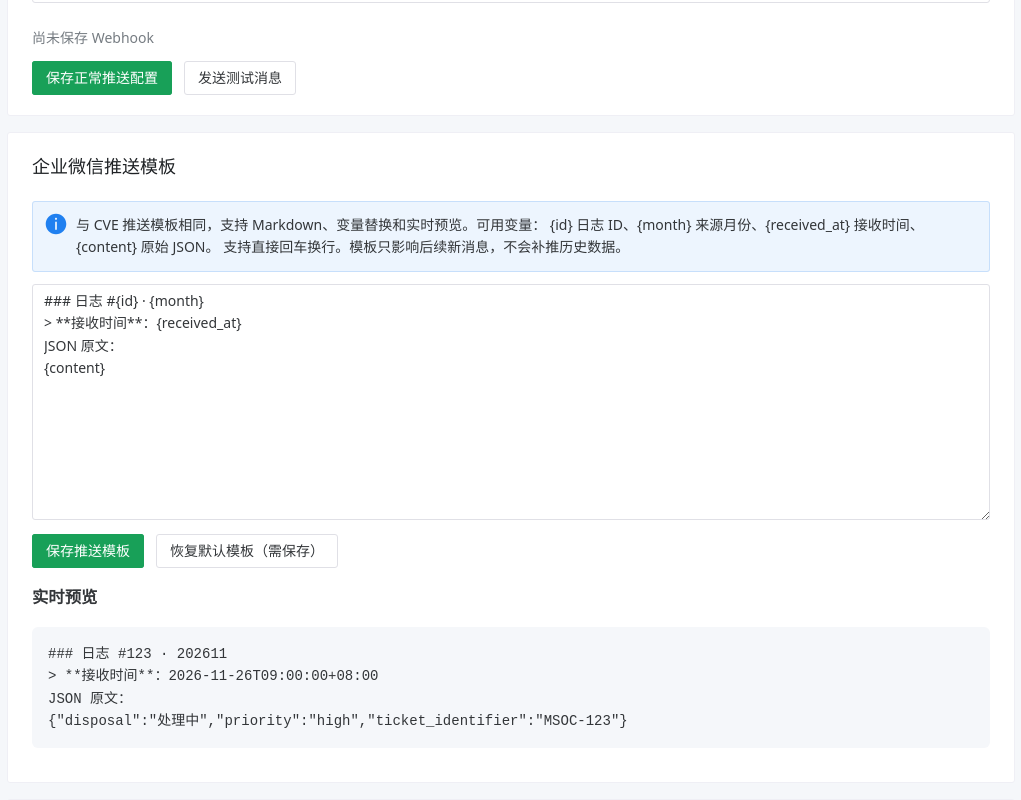
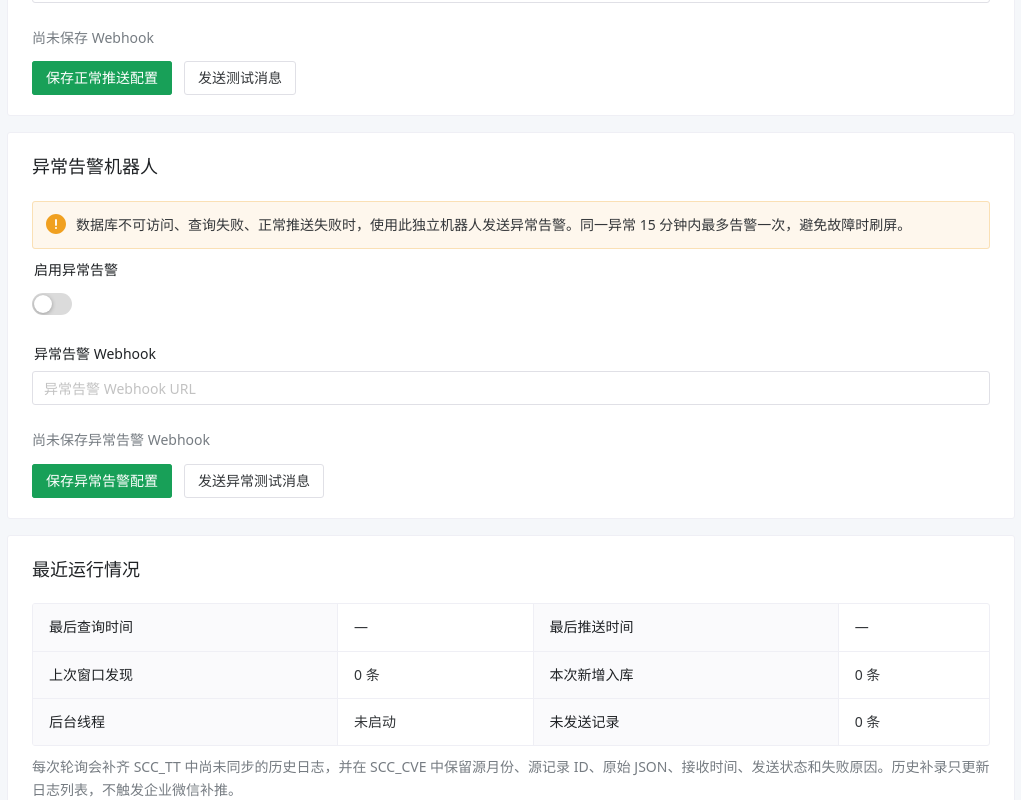
Before and after one commit to miaoyongsen/scc_cve_put, a Vue app in the folder frontend/: page /msoc-push-settings in a window 1280 px wide. Shown: the part 1140-1940 px from the top of the page, without its empty margins (245-1266 px from the left). Built offline with nearby package versions, Linux system fonts and the light colour scheme; no server answers; sample sign-in values are in the browser's storage.

Commit message:
Revert unapproved MSOC WeCom template changes

```diff
--- a/frontend/src/views/MSOCPushSettings.vue
+++ b/frontend/src/views/MSOCPushSettings.vue
@@ -63,22 +63,6 @@
       </n-space>
     </n-card>
 
-    <n-card title="企业微信推送模板" style="margin-top:16px">
-      <n-alert type="info" style="margin-bottom:12px">
-        与 CVE 推送模板相同，支持 Markdown、变量替换和实时预览。可用变量：
-        {id} 日志 ID、{month} 来源月份、{received_at} 接收时间、{content} 原始 JSON。
-        支持直接回车换行。模板只影响后续新消息，不会补推历史数据。
-      </n-alert>
-      <n-input v-model:value="form.message_template" type="textarea" :rows="10"
-        placeholder="输入企业微信 Markdown 推送模板" />
-      <n-space style="margin-top:12px">
-        <n-button type="primary" :loading="saving" @click="save">保存推送模板</n-button>
-        <n-button @click="resetTemplate">恢复默认模板（需保存）</n-button>
-      </n-space>
-      <h3>实时预览</h3>
-      <pre class="template-preview">{{templatePreview}}</pre>
-    </n-card>
-
     <n-card title="异常告警机器人" style="margin-top:16px">
       <n-alert type="warning" style="margin-bottom:12px">
         数据库不可访问、查询失败、正常推送失败时，使用此独立机器人发送异常告警。同一异常 15 分钟内最多告警一次，避免故障时刷屏。
@@ -121,7 +105,7 @@
 </template>
 
 <script setup>
-import {ref,computed,onMounted,onUnmounted} from 'vue'
+import {ref,onMounted,onUnmounted} from 'vue'
 import axios from 'axios'
 import {
   NAlert,NButton,NCard,NDescriptions,NDescriptionsItem,NFormItem,NGrid,NGridItem,
@@ -141,14 +125,6 @@ const testingError=ref(false)
 const testingDb=ref(false)
 const polling=ref(false)
 const exporting=ref(false)
-const defaultTemplate='### 日志 #{id} · {month}\n> **接收时间**：{received_at}\nJSON 原文：\n{content}'
-const templatePreview=computed(()=>{
-  const sample={id:'123',month:'202611',received_at:'2026-11-26T09:00:00+08:00',content:'{"disposal":"处理中","priority":"high","ticket_identifier":"MSOC-123"}'}
-  let result=String(form.value.message_template||'').replace(/\\n/g,'\n')
-  for(const [key,val] of Object.entries(sample))result=result.split('{'+key+'}').join(val)
-  return result
-})
-function resetTemplate(){form.value.message_template=defaultTemplate}
 const exportCount=ref(100)
 const exportOptions=[10,50,100,200,1000].map(n=>({label:`最近 ${n} 条`,value:n}))
 const form=ref({
@@ -157,7 +133,6 @@ const form=ref({
   poll_interval:3,
   wecom_enabled:false,
   wecom_webhook:'',
-  message_template:defaultTemplate,
   error_enabled:false,
   error_webhook:''
 })
@@ -274,5 +249,5 @@ onUnmounted(()=>{
 </script>
 
 <style scoped>
-.page{max-width:1050px;margin:30px auto;padding:20px}.template-preview{white-space:pre-wrap;overflow-wrap:anywhere;background:#f5f7fa;padding:16px;border-radius:6px;max-height:420px;overflow:auto}
+.page{max-width:1050px;margin:30px auto;padding:20px}
 </style>
```
